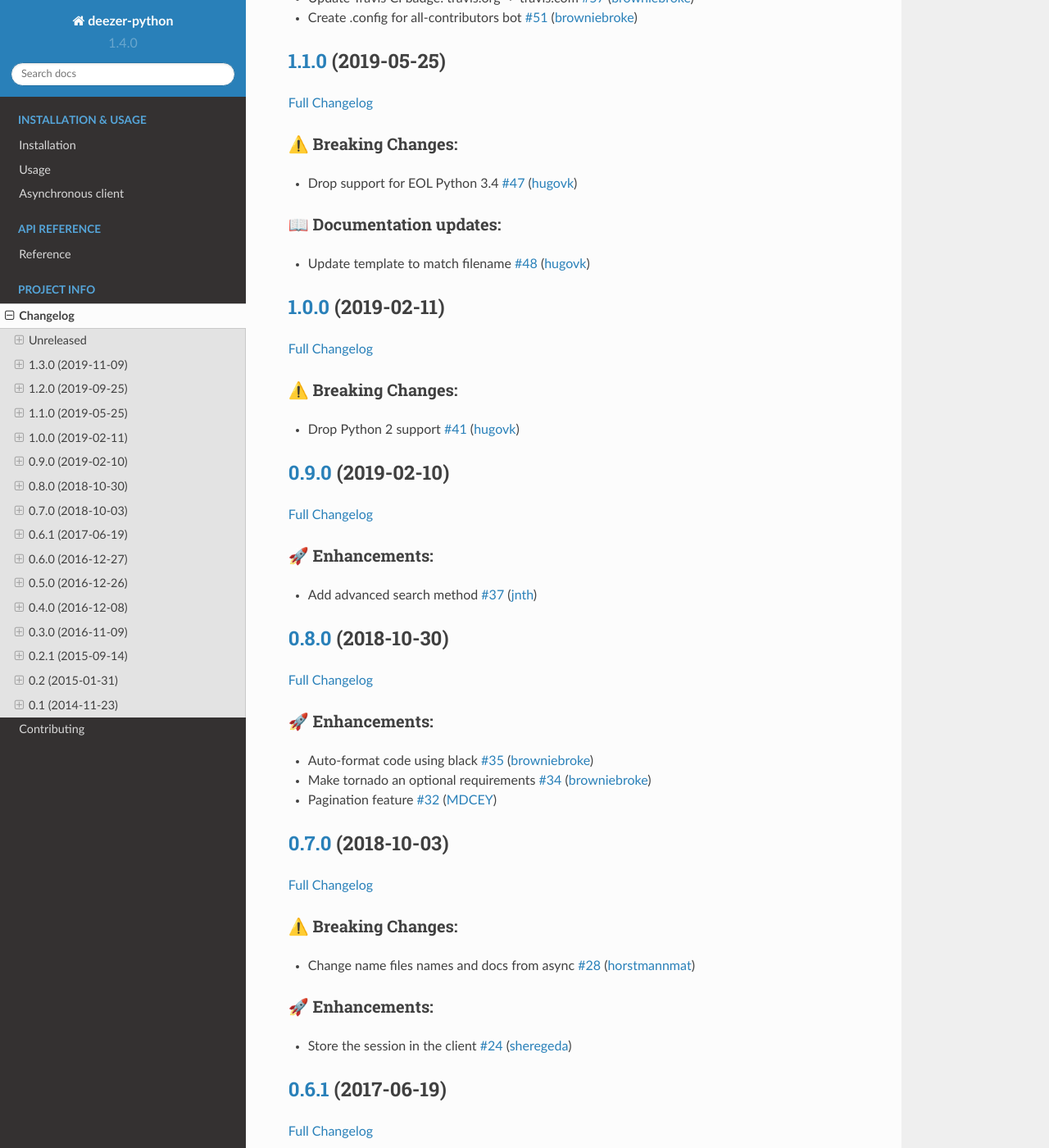
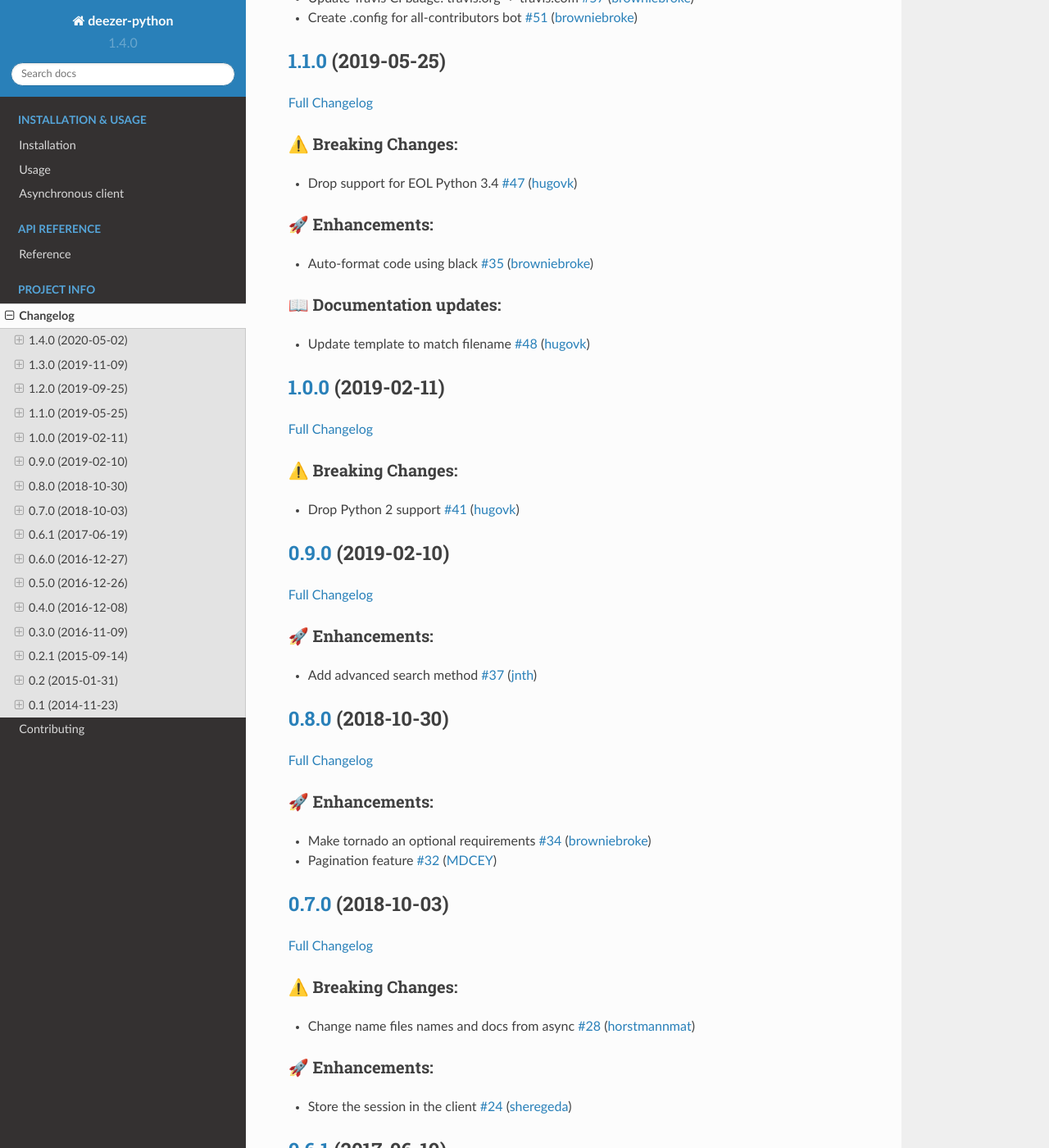
Before and after one commit to springer12/deezer-python, a Sphinx documentation site: the page built from docs/source/changelog.md, in a window 1280 px wide and 1400 px high, scrolled down 1170 px. Shown: the whole window at 82% size. Built offline with Sphinx 7.4.7 and the Read the Docs theme 2.0.0, drawn with Linux system fonts in a browser that asks for light colours; some of the changed text lies outside the part shown.

Commit message:
Update Changelog

```diff
--- a/docs/source/changelog.md
+++ b/docs/source/changelog.md
@@ -1,8 +1,8 @@
 # Changelog
 
-## [Unreleased](https://github.com/browniebroke/deezer-python/tree/HEAD)
+## [1.4.0](https://github.com/browniebroke/deezer-python/tree/1.4.0) (2020-05-02)
 
-[Full Changelog](https://github.com/browniebroke/deezer-python/compare/1.3.0...HEAD)
+[Full Changelog](https://github.com/browniebroke/deezer-python/compare/1.3.0...1.4.0)
 
 ### 🚀 Enhancements:
 
@@ -51,6 +51,10 @@
 
 - Drop support for EOL Python 3.4 [\#47](https://github.com/browniebroke/deezer-python/pull/47) ([hugovk](https://github.com/hugovk))
 
+### 🚀 Enhancements:
+
+- Auto-format code using black [\#35](https://github.com/browniebroke/deezer-python/pull/35) ([browniebroke](https://github.com/browniebroke))
+
 ### 📖 Documentation updates:
 
 - Update template to match filename [\#48](https://github.com/browniebroke/deezer-python/pull/48) ([hugovk](https://github.com/hugovk))
```
Also changed, not shown: other parts of docs/source/changelog.md (+0 -1 lines).
